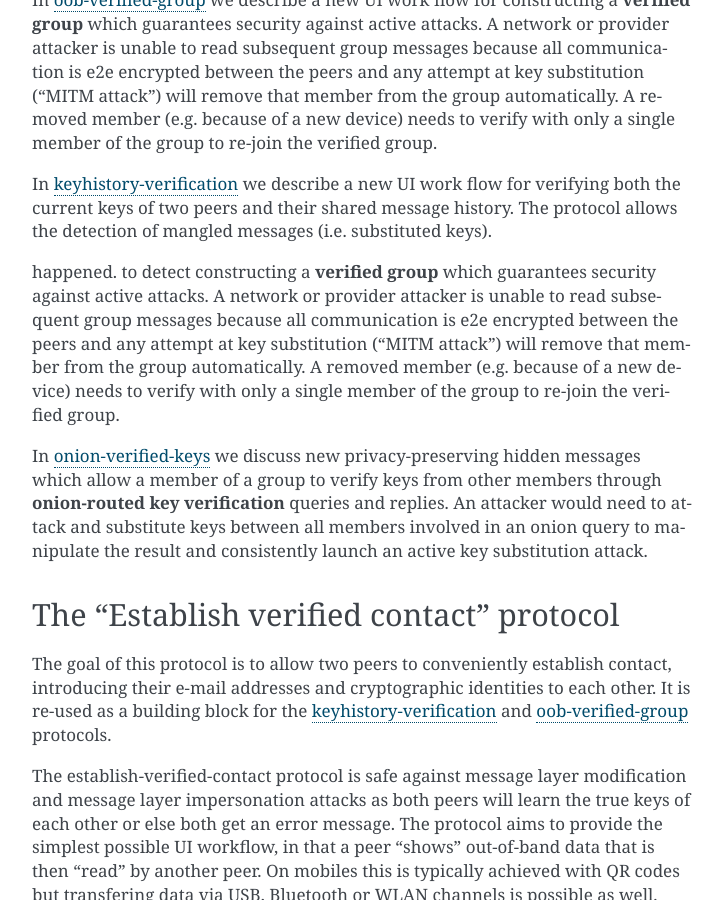
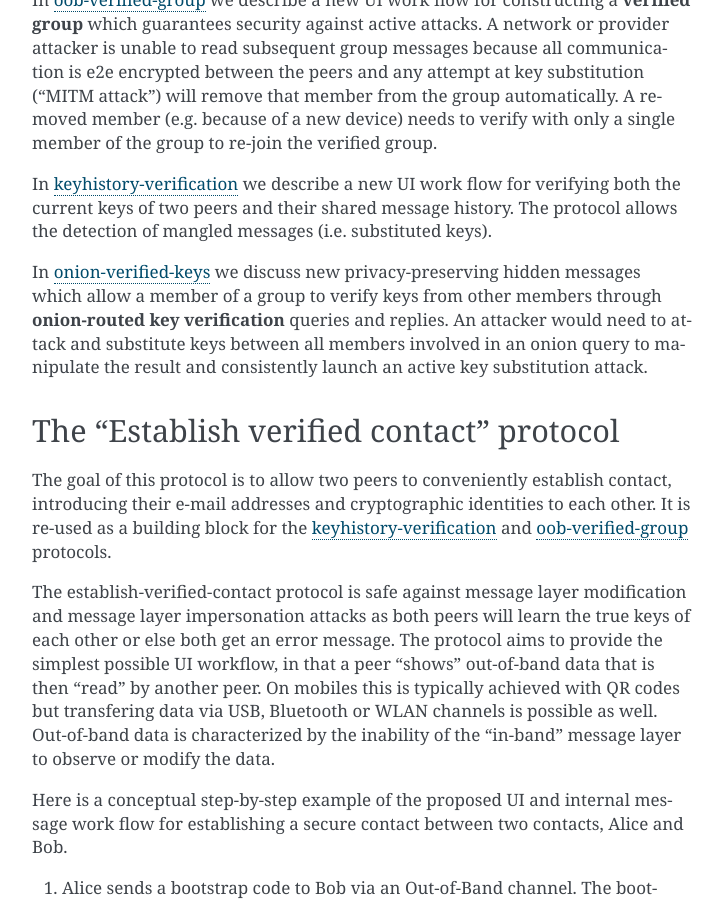
Before and after one commit to nextleap-project/countermitm, a Sphinx documentation site: the page built from source/new.rst, in a window 1280 px wide and 900 px high, scrolled down 922 px. Shown: the whole window, without its empty margins (388-1111 px from the left). Built offline with Sphinx 7.4.7, drawn with Linux system fonts in a browser that asks for light colours.

Commit message:
remove double paragraph

```diff
--- a/source/new.rst
+++ b/source/new.rst
@@ -54,15 +54,6 @@ In `keyhistory-verification`_ we describe a new UI work flow for verifying
 both the current keys of two peers and their shared message history. The
 protocol allows the detection of mangled messages (i.e. substituted
 keys).
-
-happened. to detect constructing
-a **verified group** which guarantees security against active
-attacks.  A network or provider attacker is unable to read subsequent group
-messages because all communication is e2e encrypted between the peers and any
-attempt at key substitution ("MITM attack") will remove that
-member from the group automatically. A removed member (e.g. because of a
-new device) needs to verify with only a single member of the group to re-join
-the verified group.
 
 In `onion-verified-keys`_ we discuss new privacy-preserving hidden
 messages which allow a member of a group to verify keys from other
```
